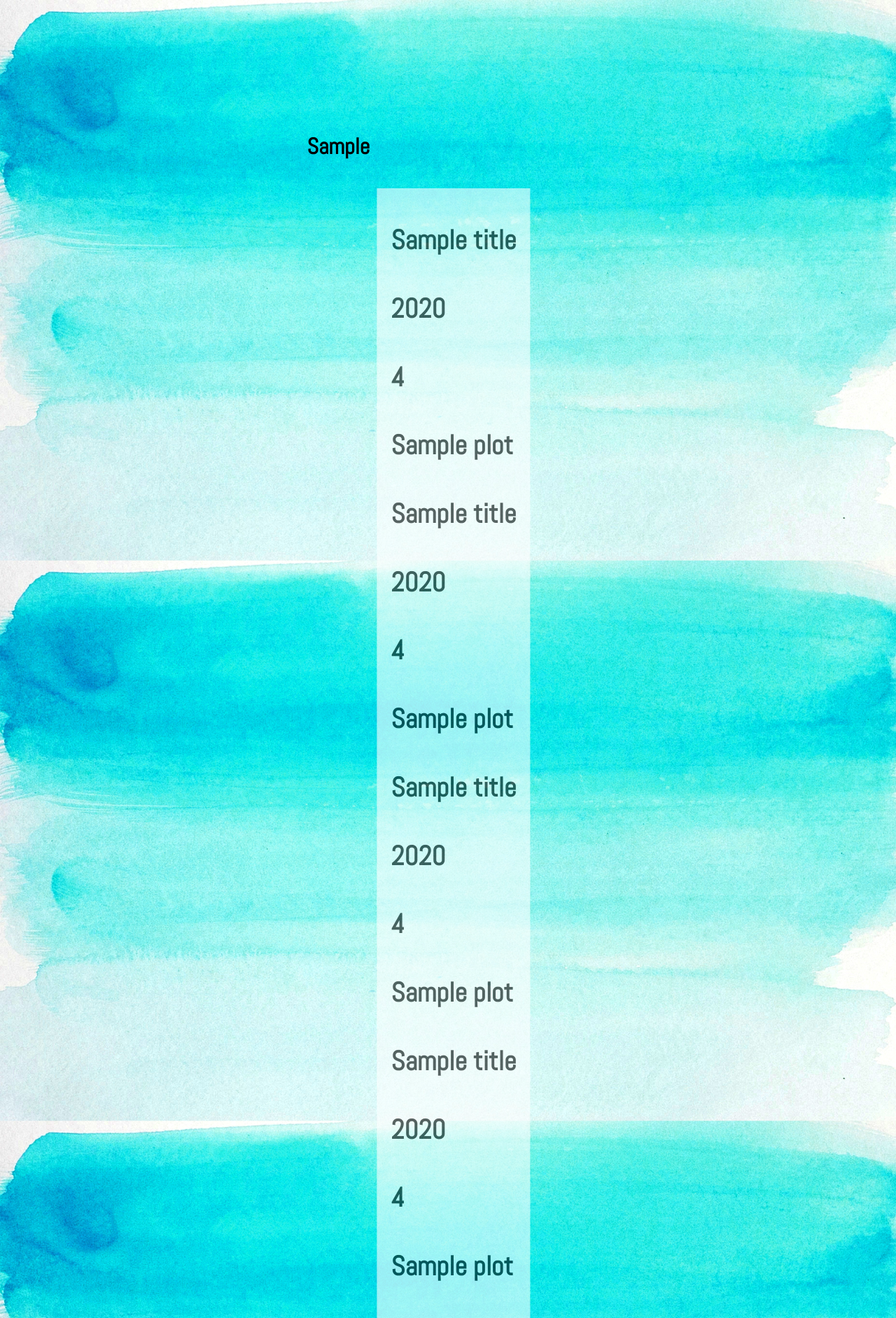
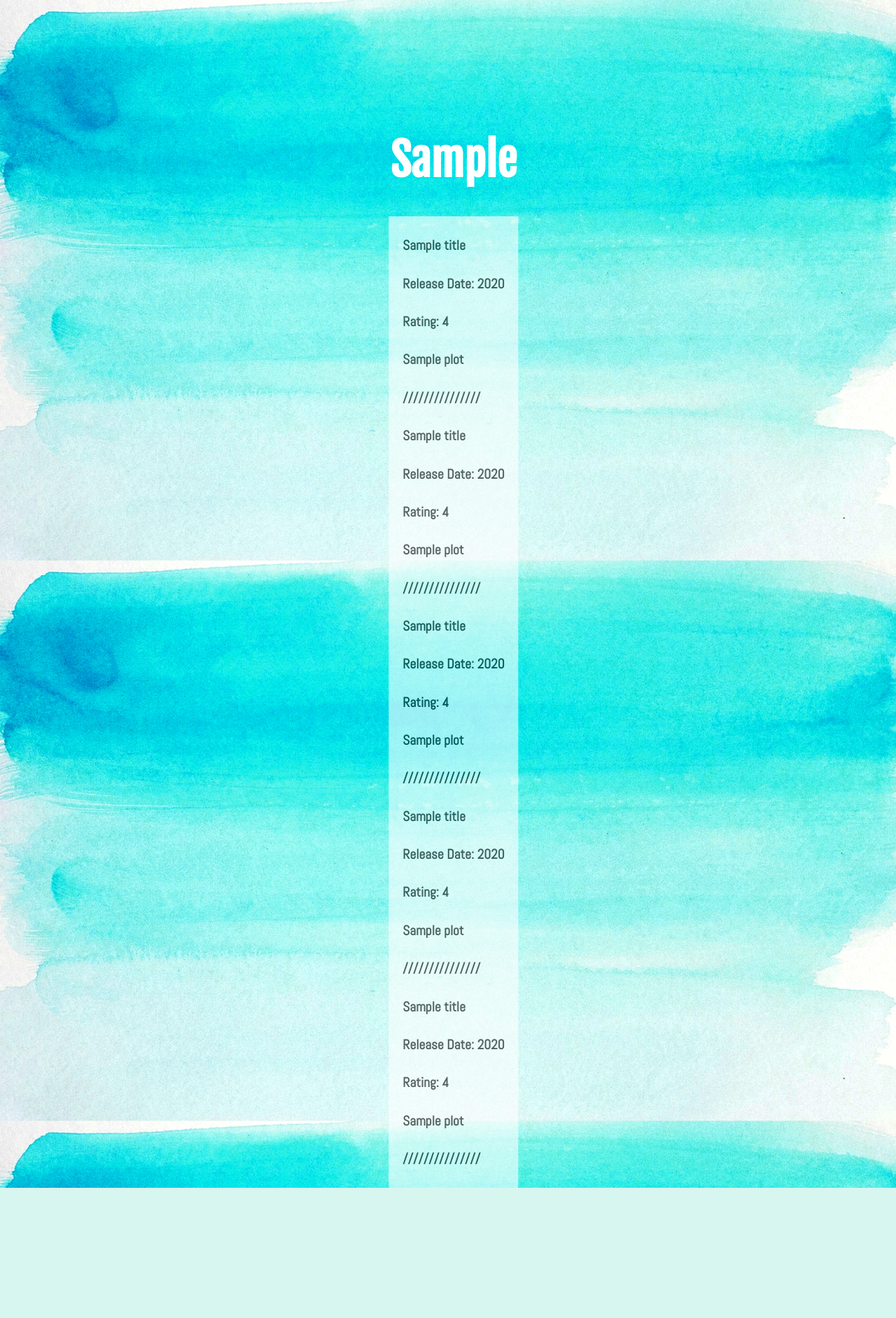
Before and after one commit to lucorine/Paradiso, a Python web app: template templates/GenrePage.html in a window 1280 px wide. Shown: the top 1883 px of the page at 70% size. After the commit the page ends 1697 px from the top, so only its background shows below. Run offline with Jinja, Linux system fonts and the light colour scheme; the template is opened without the code that fills it: most values are stand-ins (such as "Sample title", 1, 10 or a date in 2020).

Commit message:
more html changes for consistency

```diff
--- a/templates/GenrePage.html
+++ b/templates/GenrePage.html
@@ -5,16 +5,20 @@
     <link rel="stylesheet" href="static/generalparadiso.css"/>
     <link rel="stylesheet" type="text/css"
     href="https://fonts.googleapis.com/css?family=Abel">
+    <link rel="stylesheet" type="text/css"
+    href="https://fonts.googleapis.com/css?family=Fjalla+One">
+    <link rel="stylesheet" type="text/css"
 
   </head>
   <body>
-      <h1>{{specific_genre}}
+      <h1 align=center class = "heading">{{specific_genre}}</h1>
       <div align=left class = "bodyTextBox">
         {% for i in range(0,5) %}
           <p>{{titles[i]}}</p>
-          <p>{{years[i]}}</p>
-          <p>{{ratings[i]}}</p>
+          <p>Release Date: {{years[i]}}</p>
+          <p>Rating: {{ratings[i]}}</p>
           <p>{{plots[i]}}</p>
+          <p>///////////////</p>
         {% endfor %}
       </div>
 </html>
```
